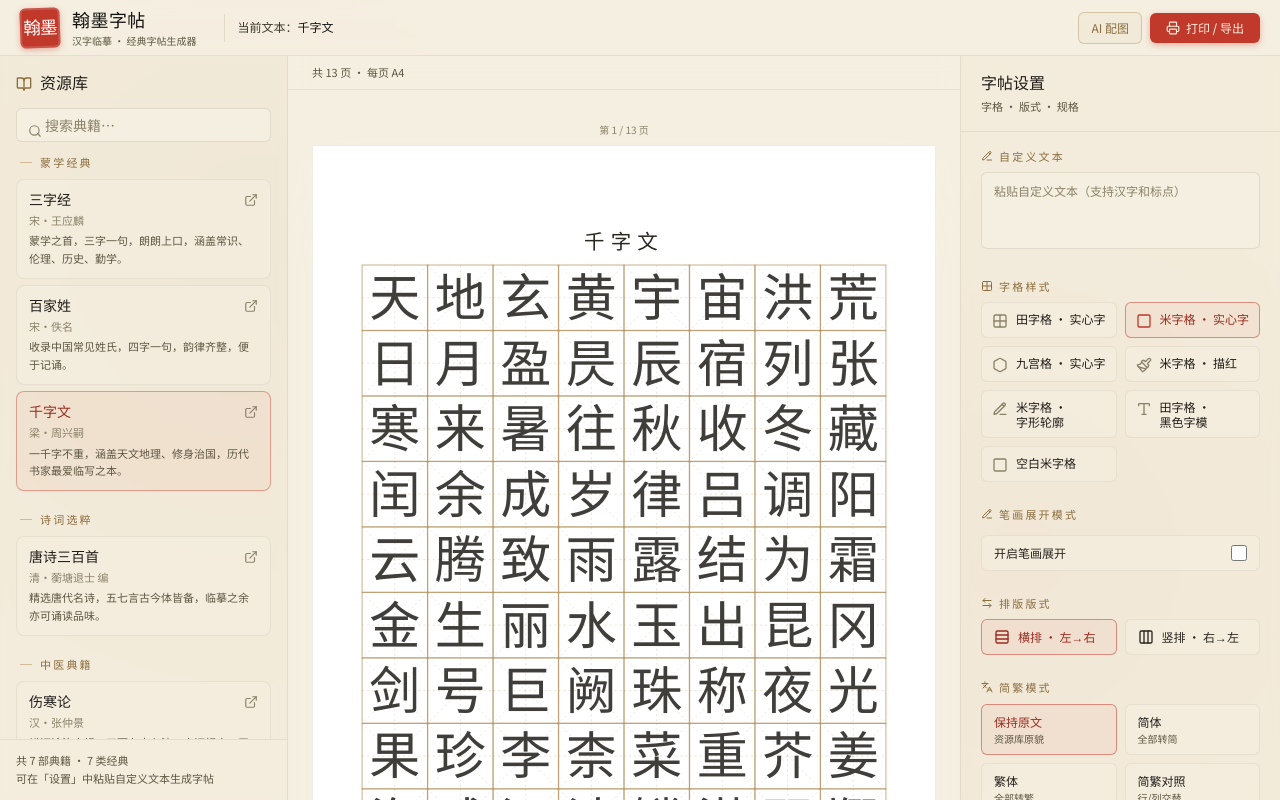
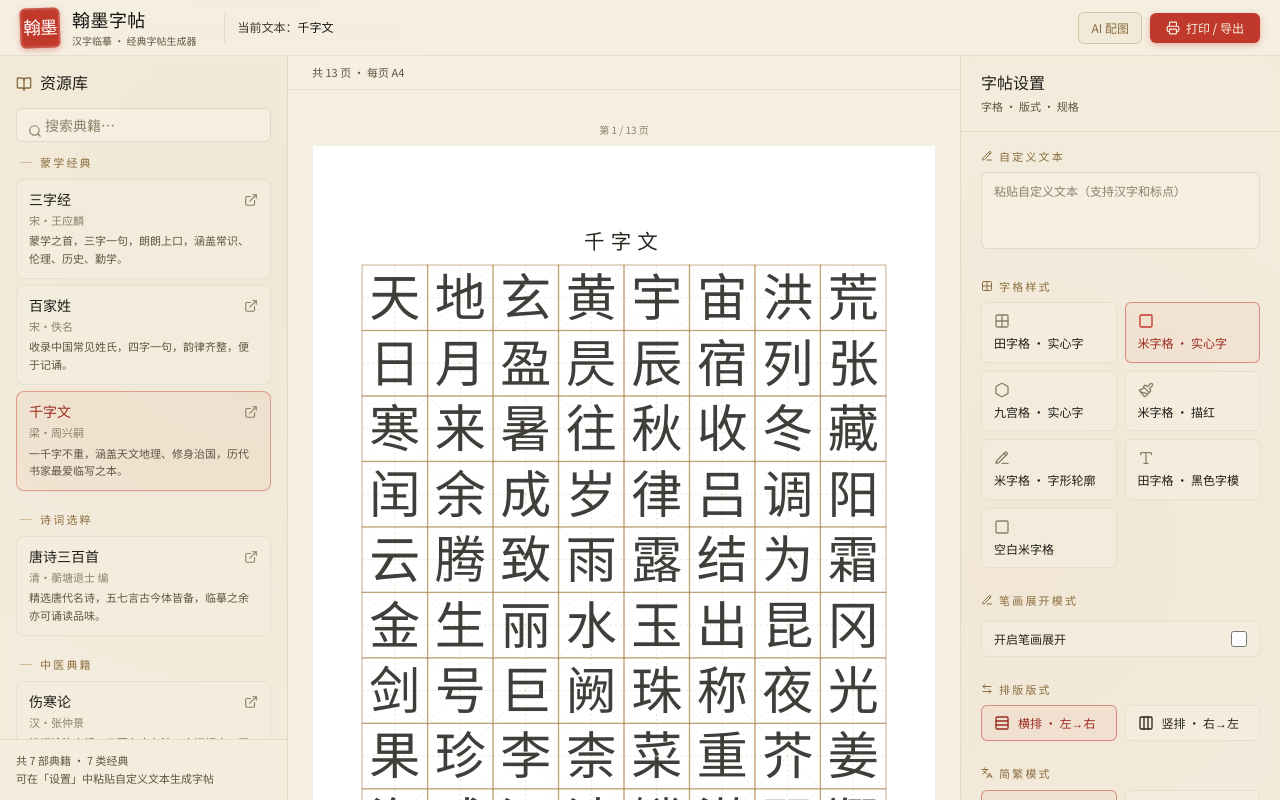
Before and after one commit to xfree2026/hanzi, a React (Vite) app: page / in a window 1280 px wide. Built offline with nearby package versions, Linux system fonts and the light colour scheme; a web font is replaced by a local one.

Commit message:
style(ui): 优化字格样式按钮的排版，改用纵向布局避免拥挤换行，统一UI风格

```diff
--- a/src/components/Workbench/SettingsPanel.tsx
+++ b/src/components/Workbench/SettingsPanel.tsx
@@ -153,7 +153,7 @@ export default function SettingsPanel() {
                   key={s.id}
                   onClick={() => setGridStyle(s.id)}
                   className={cn(
-                    "flex items-start gap-2 rounded-md border px-2.5 py-2 text-left transition",
+                    "flex flex-col items-start gap-1.5 rounded-md border px-3 py-2.5 text-left transition",
                     active
                       ? "border-cinnabar/50 bg-cinnabar/5"
                       : "border-ink-200/50 bg-paper/60 hover:border-aloes/50",
@@ -161,21 +161,18 @@ export default function SettingsPanel() {
                 >
                   <span
                     className={cn(
-                      "mt-0.5",
                       active ? "text-cinnabar" : "text-ink-400",
                     )}
                   >
                     {GRID_ICONS[s.id]}
                   </span>
-                  <div className="min-w-0">
                   <div
                     className={cn(
-                        "text-[12px] leading-tight break-keep",
+                      "text-[12px] leading-snug whitespace-nowrap",
                       active ? "text-cinnabar-dark" : "text-ink-800",
                     )}
                   >
                     {s.name}
-                    </div>
                   </div>
                 </button>
               );
```
Lines whose indentation alone changed are shown as unchanged.
